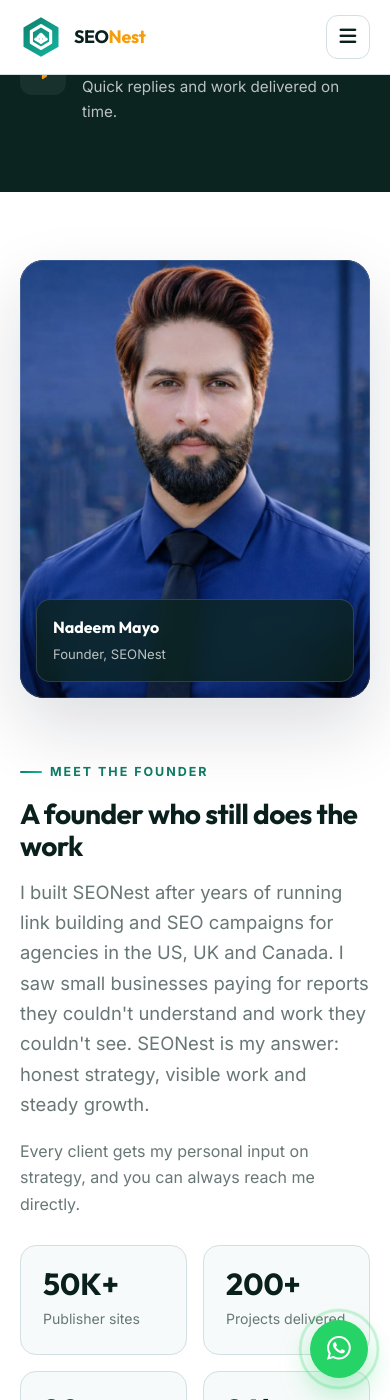
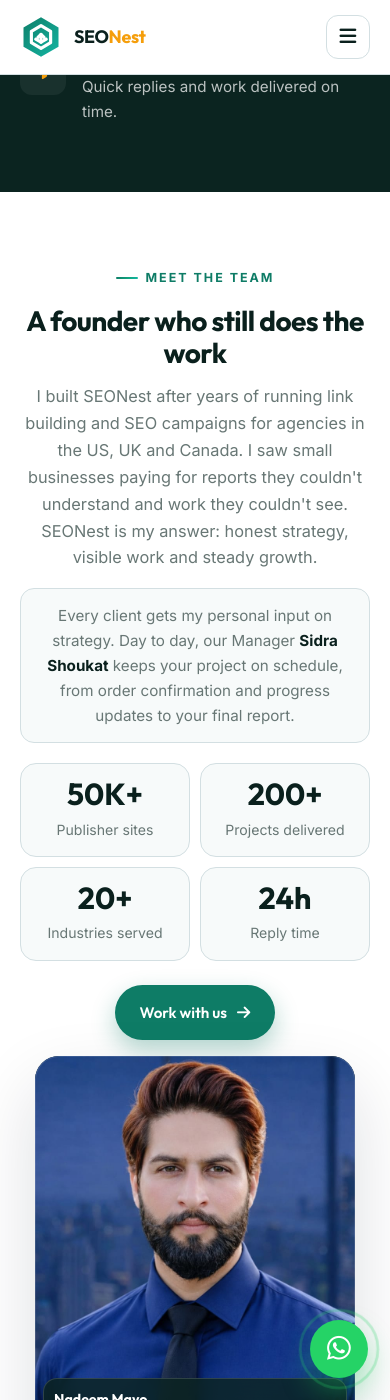
Before and after one commit to Nadeemmayo/seonest.online, a Jekyll site: the page about.html, which Jekyll copies as it is, in a window 390 px wide and 1400 px high, scrolled down 2479 px. Built offline with Jekyll 4.4.1, drawn with Linux system fonts in a browser that asks for light colours; some of the changed text lies outside the part shown.

Commit message:
Team layout: founder left, story middle, manager right, each with brand social icons under the photo
Co-Authored-By: Claude Opus 5.5 <noreply@anthropic.com>
Claude-Session: https://claude.ai/code/session_01D2nDws3cNhU7HKkbuWVjSa

```diff
--- a/about.html
+++ b/about.html
@@ -150,53 +150,37 @@
   <div class="section-head"><span class="eyebrow">What we believe</span><h2>What guides our work</h2></div>
   <div class="grid g-3"><div class="feature reveal"><div class="icon"><i class="fas fa-seedling" aria-hidden="true"></i></div><div><h3>Steady growth</h3><p>Sustainable results that build month after month.</p></div></div><div class="feature reveal"><div class="icon"><i class="fas fa-lightbulb" aria-hidden="true"></i></div><div><h3>Clarity</h3><p>Simple explanations and honest expectations.</p></div></div><div class="feature reveal"><div class="icon"><i class="fas fa-scale-balanced" aria-hidden="true"></i></div><div><h3>Fairness</h3><p>Pricing that makes sense for growing businesses.</p></div></div><div class="feature reveal"><div class="icon"><i class="fas fa-handshake" aria-hidden="true"></i></div><div><h3>Partnership</h3><p>We care about your results like it's our own business.</p></div></div><div class="feature reveal"><div class="icon"><i class="fas fa-shield-halved" aria-hidden="true"></i></div><div><h3>Safety</h3><p>No shortcuts that could hurt your website.</p></div></div><div class="feature reveal"><div class="icon"><i class="fas fa-rocket" aria-hidden="true"></i></div><div><h3>Momentum</h3><p>Quick replies and work delivered on time.</p></div></div></div>
 </div></section>
-<section class="section"><div class="wrap"><div class="founder">
-  <div class="founder-photo reveal"><img src="/assets/img/nadeem-mayo.jpeg" alt="Nadeem Mayo, founder of SEONest" width="720" height="900" loading="lazy">
+<section class="section" id="team"><div class="wrap"><div class="team-duo">
+  <div class="person-card reveal">
+    <div class="founder-photo"><img src="/assets/img/nadeem-mayo.jpeg" alt="Nadeem Mayo, founder of SEONest" width="720" height="900" loading="lazy">
       <div class="founder-tag"><b>Nadeem Mayo</b><span>Founder, SEONest</span></div></div>
-  <div class="reveal">
-    <span class="eyebrow">Meet the founder</span>
+    <div class="socials socials-brand">
+          <a class="s-li" href="https://www.linkedin.com/in/menadeemmayos/" target="_blank" rel="noopener" aria-label="Nadeem Mayo on LinkedIn"><i class="fab fa-linkedin-in"></i></a>
+          <a class="s-fb" href="https://www.facebook.com/share/19aDt6pcgh/" target="_blank" rel="noopener" aria-label="Nadeem Mayo on Facebook"><i class="fab fa-facebook-f"></i></a>
+          <a class="s-wa" href="https://wa.me/923074646927" target="_blank" rel="noopener" aria-label="WhatsApp Nadeem Mayo"><i class="fab fa-whatsapp"></i></a>
+          <a class="s-em" href="mailto:ceo@seonest.online" aria-label="Email Nadeem Mayo"><i class="fas fa-envelope"></i></a>
+        </div>
+  </div>
+  <div class="team-copy reveal">
+    <span class="eyebrow">Meet the team</span>
     <h2>A founder who still does the work</h2>
     <p class="lead">I built SEONest after years of running link building and SEO campaigns for agencies in the US, UK and Canada. I saw small businesses paying for reports they couldn't understand and work they couldn't see. SEONest is my answer: honest strategy, visible work and steady growth.</p>
-    <p style="color:var(--muted)">Every client gets my personal input on strategy, and you can always reach me directly.</p>
-    <div class="stats" style="margin:28px 0"><div class="stat"><b>50K+</b><span>Publisher sites</span></div><div class="stat"><b>200+</b><span>Projects delivered</span></div><div class="stat"><b>20+</b><span>Industries served</span></div><div class="stat"><b>24h</b><span>Reply time</span></div></div>
-    <div style="display:flex;gap:14px;flex-wrap:wrap;align-items:center">
-      <a class="btn btn-primary" href="/contact.html">Work with us</a>
-      <div class="socials">
-        <a href="https://www.linkedin.com/in/menadeemmayos/" target="_blank" rel="noopener" aria-label="LinkedIn"><i class="fab fa-linkedin-in"></i></a>
-        <a href="https://www.facebook.com/share/19aDt6pcgh/" target="_blank" rel="noopener" aria-label="Facebook"><i class="fab fa-facebook-f"></i></a>
-        <a href="https://wa.me/923074646927" target="_blank" rel="noopener" aria-label="WhatsApp"><i class="fab fa-whatsapp"></i></a>
-        <a href="mailto:ceo@seonest.online" aria-label="Email"><i class="fas fa-envelope"></i></a>
+    <p class="team-note">Every client gets my personal input on strategy. Day to day, our Manager <b>Sidra Shoukat</b> keeps your project on schedule, from order confirmation and progress updates to your final report.</p>
+    <div class="stats team-stats"><div class="stat"><b>50K+</b><span>Publisher sites</span></div><div class="stat"><b>200+</b><span>Projects delivered</span></div><div class="stat"><b>20+</b><span>Industries served</span></div><div class="stat"><b>24h</b><span>Reply time</span></div></div>
+    <a class="btn btn-primary" href="/contact.html">Work with us <i class="fas fa-arrow-right"></i></a>
   </div>
-    </div>
-  </div>
-</div></div></section>
-<section class="section section-soft" id="team"><div class="wrap"><div class="founder manager">
-  <div class="founder-photo manager-photo reveal">
+  <div class="person-card person-card--manager reveal">
+    <div class="founder-photo manager-photo">
       <div class="photo-placeholder" aria-hidden="true"><span class="ph-initials">SS</span><span class="ph-note">Photo coming soon</span></div>
       <img src="/assets/img/sidra-shoukat.jpg" alt="Sidra Shoukat, Manager at SEONest" width="720" height="900" loading="lazy" onerror="this.remove()">
       <div class="founder-tag"><b>Sidra Shoukat</b><span>Manager, SEONest</span></div></div>
-  <div class="reveal">
-    <span class="eyebrow">Meet your manager</span>
-    <h2>Your day-to-day partner at SEONest</h2>
-    <p class="lead">Sidra Shoukat is the Manager at SEONest. She looks after every client project from the first message to the final report, so your work stays on schedule and you always know where things stand.</p>
-    <p style="color:var(--muted)">While Nadeem leads strategy, Sidra keeps your campaigns moving: confirming orders, coordinating the team, sharing progress updates and making sure every question gets a clear answer.</p>
-    <ul class="role-list">
-      <li><i class="fas fa-clipboard-check"></i><span><b>Order onboarding</b>Confirms your brief, targets and timelines</span></li>
-      <li><i class="fas fa-list-check"></i><span><b>Project delivery</b>Keeps every task on schedule</span></li>
-      <li><i class="fas fa-chart-line"></i><span><b>Progress reports</b>Clear updates you can share with your clients</span></li>
-      <li><i class="fas fa-headset"></i><span><b>Client support</b>Answers within 24 hours, seven days a week</span></li>
-    </ul>
-    <div style="display:flex;gap:14px;flex-wrap:wrap;align-items:center">
-      <a class="btn btn-primary" href="/contact.html">Start a project</a>
-      <div class="socials socials-brand" aria-label="Sidra Shoukat on social media">
+    <div class="socials socials-brand">
           <a class="s-gm" href="mailto:sidrashoukat538@gmail.com" aria-label="Email Sidra Shoukat (Gmail)" title="sidrashoukat538@gmail.com"><svg viewBox="0 0 48 48" width="20" height="20" aria-hidden="true"><path fill="#4285F4" d="M6 40h7V23L3 15.5V37a3 3 0 0 0 3 3z"/><path fill="#34A853" d="M35 40h7a3 3 0 0 0 3-3V15.5L35 23z"/><path fill="#FBBC04" d="M35 10v13l10-7.5V11.5c0-3.7-4.2-5.8-7.2-3.6z"/><path fill="#EA4335" d="M13 23V10l11 8.25L35 10v13L24 31.25z"/><path fill="#C5221F" d="M3 11.5v4L13 23V10L10.2 7.9C7.2 5.7 3 7.8 3 11.5z"/></svg></a>
           <a class="s-sc" href="#" aria-label="Sidra Shoukat on Snapchat" title="Snapchat (link coming soon)"><i class="fab fa-snapchat"></i></a>
           <a class="s-tt" href="#" aria-label="Sidra Shoukat on TikTok" title="TikTok (link coming soon)"><i class="fab fa-tiktok"></i></a>
           <a class="s-li" href="#" aria-label="Sidra Shoukat on LinkedIn" title="LinkedIn (link coming soon)"><i class="fab fa-linkedin-in"></i></a>
           <a class="s-wa" href="#" aria-label="WhatsApp Sidra Shoukat" title="WhatsApp (number coming soon)"><i class="fab fa-whatsapp"></i></a>
         </div>
-    </div>
-    <a class="mail-chip" href="mailto:sidrashoukat538@gmail.com"><svg viewBox="0 0 48 48" width="20" height="20" aria-hidden="true"><path fill="#4285F4" d="M6 40h7V23L3 15.5V37a3 3 0 0 0 3 3z"/><path fill="#34A853" d="M35 40h7a3 3 0 0 0 3-3V15.5L35 23z"/><path fill="#FBBC04" d="M35 10v13l10-7.5V11.5c0-3.7-4.2-5.8-7.2-3.6z"/><path fill="#EA4335" d="M13 23V10l11 8.25L35 10v13L24 31.25z"/><path fill="#C5221F" d="M3 11.5v4L13 23V10L10.2 7.9C7.2 5.7 3 7.8 3 11.5z"/></svg><span>sidrashoukat538@gmail.com</span></a>
   </div>
 </div></div></section>
 <section class="section-sm"><div class="wrap">
--- a/assets/css/site.css
+++ b/assets/css/site.css
@@ -533,3 +533,40 @@ h1{letter-spacing:-.025em}
 
 @media (max-width:1200px){.team-strip{grid-template-columns:auto 1fr}.ts-actions{grid-column:1/-1;flex-direction:row;flex-wrap:wrap;align-items:center;justify-content:space-between}}
 @media (max-width:760px){.role-list{grid-template-columns:1fr}.team-strip{grid-template-columns:1fr;text-align:left;padding:20px}.ts-text h3 small{display:block;margin:2px 0 0}.ts-actions{justify-content:flex-start}}
+
+/* ---------- Team duo: founder (left) · story (middle) · manager (right) ---------- */
+.team-duo{display:grid;grid-template-columns:minmax(0,320px) minmax(0,1fr) minmax(0,320px);gap:44px;align-items:center}
+.person-card{display:flex;flex-direction:column;align-items:center;gap:18px}
+.person-card .founder-photo{width:100%}
+.person-card .socials{justify-content:center}
+.person-card .socials a{width:40px;height:40px}
+.person-card--manager .founder-photo{box-shadow:0 30px 70px rgba(16,20,45,.14),0 0 0 1px rgba(201,138,154,.25)}
+.person-card--manager .founder-tag{border-color:rgba(232,180,188,.35)}
+.person-card--manager .founder-tag span{color:#F3C9CF}
+.person-card--manager .photo-placeholder{background:linear-gradient(160deg,#2A3A3A 0%,var(--ink) 60%,#3A2530 100%)}
+.person-card--manager .photo-placeholder::before{background:radial-gradient(circle at 30% 18%,rgba(20,184,166,.25),transparent 55%),radial-gradient(circle at 80% 88%,rgba(236,153,170,.28),transparent 55%)}
+.person-card--manager .ph-initials{background:linear-gradient(135deg,#0E7C66 0%,#10A37F 45%,#D98A9B 100%)}
+.team-copy{text-align:center}
+.team-copy .eyebrow{justify-content:center}
+.team-copy h2{margin-bottom:14px}
+.team-copy .lead{font-size:1.02rem}
+.team-note{color:var(--muted);font-size:.95rem;background:var(--bg-soft);border:1px solid var(--line);border-radius:14px;padding:14px 16px;margin:16px 0 0}
+.team-note b{color:var(--text)}
+.team-stats{display:grid!important;grid-template-columns:1fr 1fr;gap:10px;margin:20px 0 24px}
+.team-stats .stat{padding:14px}
+.socials-brand .s-fb{background:#1877F2}.socials-brand .s-fb:hover{background:#1877F2}
+.socials-brand .s-em{background:var(--brand)}.socials-brand .s-em:hover{background:var(--brand-600)}
+@media (max-width:1200px){
+  .team-duo{grid-template-columns:1fr 1fr;gap:28px}
+  .team-copy{grid-column:1/-1;grid-row:1;max-width:720px;margin:0 auto}
+}
+@media (max-width:760px){
+  .team-duo{grid-template-columns:1fr 1fr;gap:16px}
+  .person-card{gap:12px}
+  .person-card .founder-tag{left:8px;right:8px;bottom:8px;padding:9px 10px}
+  .person-card .founder-tag b{font-size:.88rem}.person-card .founder-tag span{font-size:.72rem}
+  .person-card .socials{gap:6px}.person-card .socials a{width:32px;height:32px;font-size:.8rem;border-radius:9px}
+  .person-card .socials a svg{width:16px;height:16px}
+  .ph-initials{width:84px;height:84px;font-size:1.8rem}.ph-note{font-size:.6rem;letter-spacing:.12em}
+}
+@media (max-width:420px){.team-duo{grid-template-columns:1fr}.person-card{max-width:320px;margin:0 auto;width:100%}}
```
Also changed, not shown: index.html (+23 -23 lines), README.md. Lines whose indentation alone changed are shown as unchanged.
